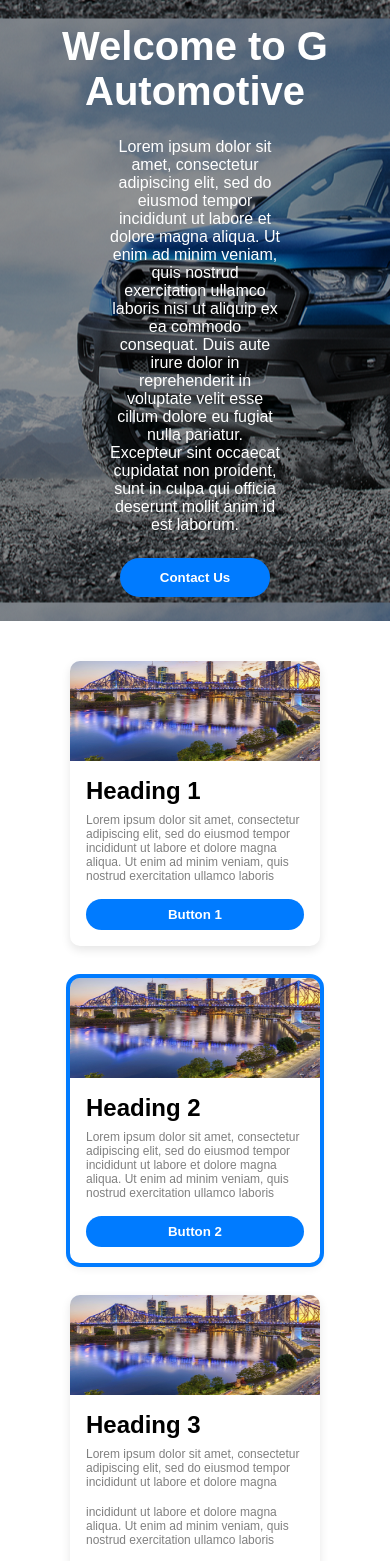
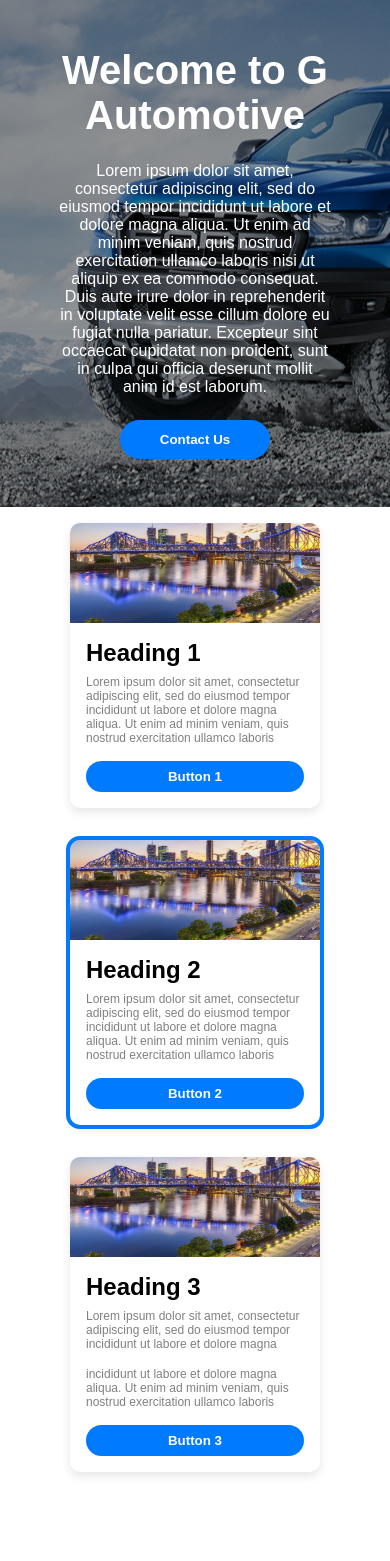
Before and after one commit to hamlees93/react-banner, a Next.js app: page / in a window 390 px wide. Shown: the top 1561 px of the page. After the commit the page ends 1488 px from the top, so only its background shows below. Built offline with nearby package versions, Linux system fonts and the light colour scheme.

Commit message:
Adjust page layout for smaller screen

```diff
--- a/src/app/page.module.scss
+++ b/src/app/page.module.scss
@@ -11,7 +11,7 @@
     align-items: center;
     text-align: center;
     color: white;
-    padding: 24px;
+    padding: 48px 24px;
 
     background-image: linear-gradient(rgba(0, 0, 0, 0.4), rgba(0, 0, 0, 0.4)), url('/images/hero.jpg');
     background-size: auto;
@@ -36,3 +36,21 @@
     flex-wrap: wrap;
   }
 }
+
+@media (max-width: 850px) {
+  .main {
+    .hero {
+      .heroBody {
+        max-width: 80%;
+      }
+    }
+  }
+}
+
+@media (max-width: 500px) {
+  .main {
+    .cards {
+      padding: 16px;
+    }
+  }
+}
```
